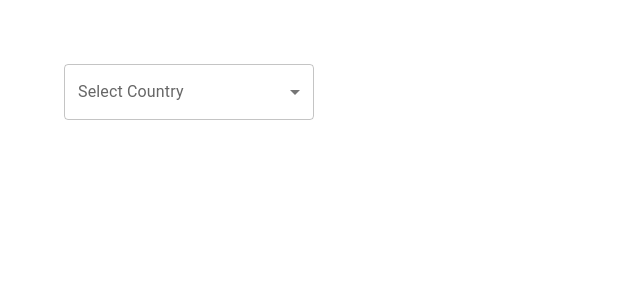
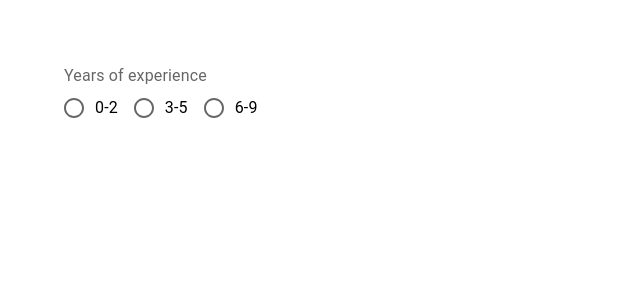
Before and after one commit to Vrund9/materialDemo, a React (Create React App) app: page / in a window 1280 px wide. Shown: the top 300 px of the page, without its empty margins (0-640 px from the left). Built offline with nearby package versions, Linux system fonts and the light colour scheme.

Commit message:
feat: 🎸 Radio button

```diff
--- a/src/App.tsx
+++ b/src/App.tsx
@@ -1,5 +1,6 @@
 import './App.css';
-import MuiSelect from './components/MuiSelect';
+import MuiRadioButton from './components/MuiRadioButton';
+// import MuiSelect from './components/MuiSelect';
 // import MuiTextField from './components/MuiTextField';
 // import MuiButtons from './components/MuiButtons';
 // import MuiTypography from './components/MuiTypography';
@@ -10,7 +11,8 @@ function App() {
       {/* <MuiTypography /> */}
       {/* <MuiButtons /> */}
       {/* <MuiTextField /> */}
-      <MuiSelect />
+      {/* <MuiSelect /> */}
+      <MuiRadioButton />
     </div>
   );
 }
--- /dev/null
+++ b/src/components/MuiRadioButton.tsx
@@ -0,0 +1,25 @@
+import { Box, FormControl, FormLabel, FormControlLabel, RadioGroup, Radio } from '@mui/material'
+import React, { useState } from 'react'
+const MuiRadioButton = () => {
+  const [value, setValue] = useState('')
+  console.log('v', value)
+  const handleChange = (event: React.ChangeEvent<HTMLInputElement>) => {
+    setValue(event.target.value)
+  }
+  return (
+    <Box>
+      <FormControl>
+        <FormLabel id="job-experience-grp-label">
+          Years of experience
+        </FormLabel>
+        <RadioGroup row name='job-experience-grp' aria-labelledby='job-experience-grp-label' value={value} onChange={handleChange}>
+          <FormControlLabel control={<Radio />} label="0-2" value="0-2" />
+          <FormControlLabel control={<Radio />} label="3-5" value="3-5" />
+          <FormControlLabel control={<Radio />} label="6-9" value="6-9" />
+        </RadioGroup>
+      </FormControl>
+    </Box>
+  )
+}
+
+export default MuiRadioButton
```
